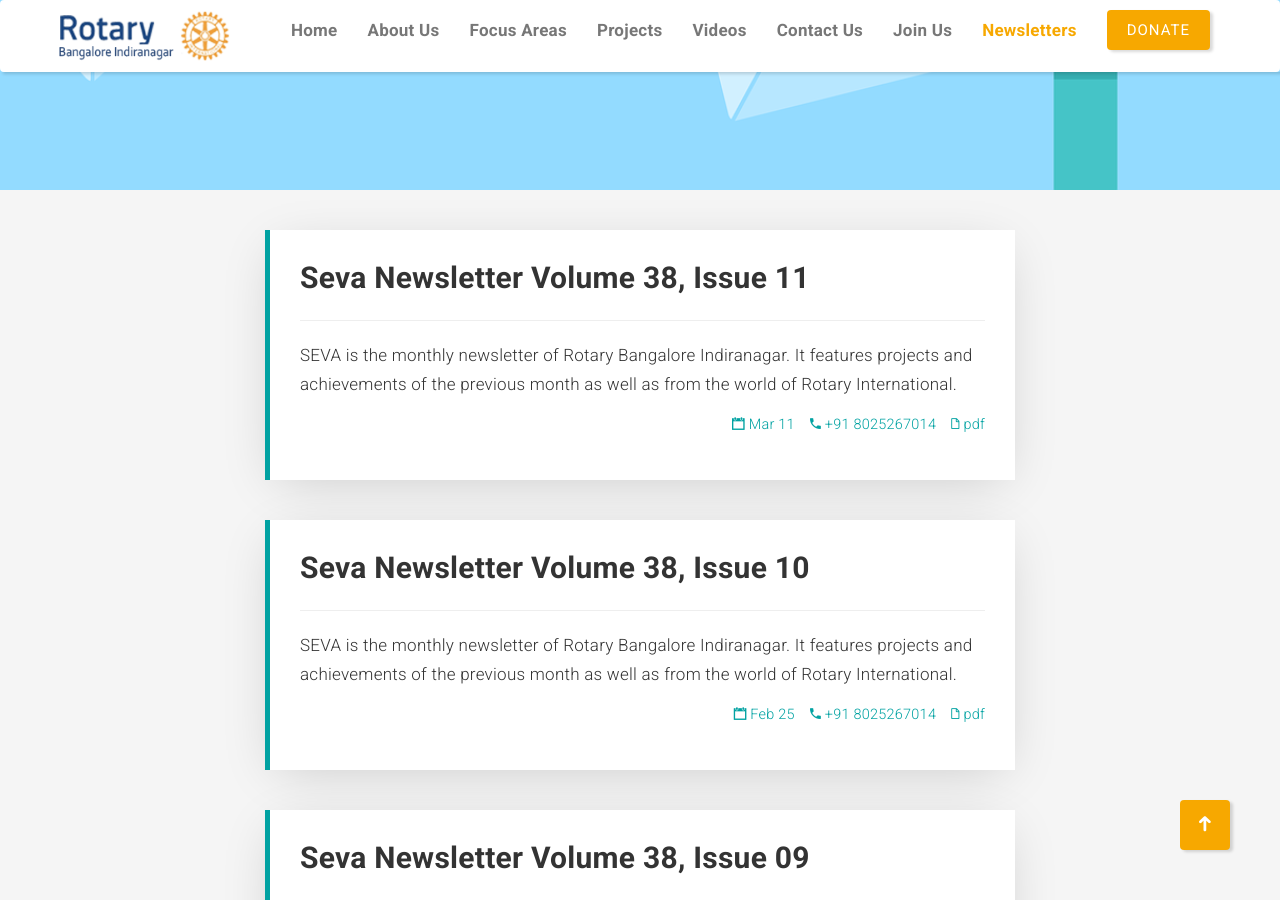
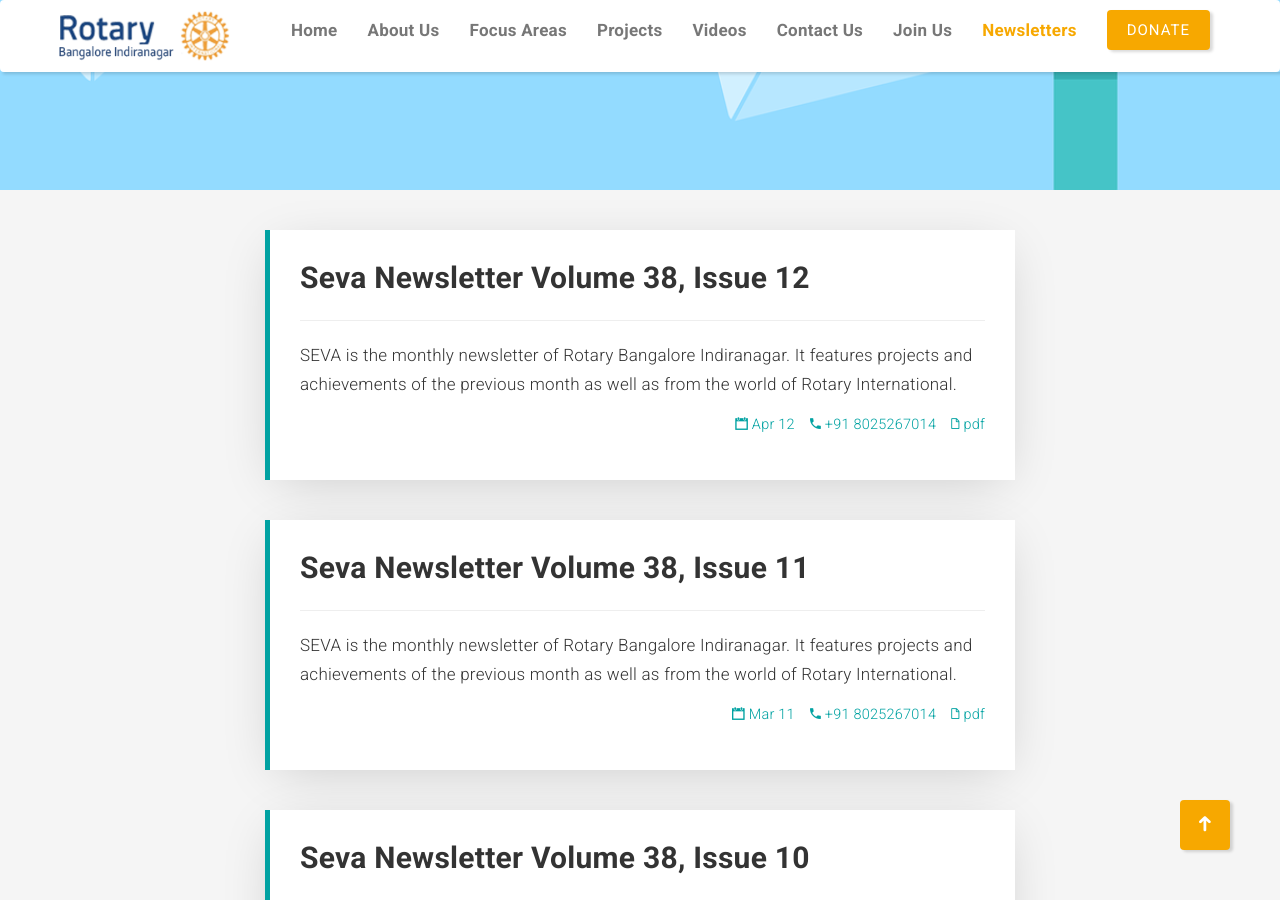
Before and after one commit to sharathdt/rtry, a Jekyll site: the page built from newsletters.html, in a window 1280 px wide and 900 px high, scrolled down 396 px. Built offline with Jekyll 4.4.1, drawn with Linux system fonts in a browser that asks for light colours; some web fonts are replaced.

Commit message:
New newsletter

```diff
--- a/_data/newsletters.yml
+++ b/_data/newsletters.yml
@@ -83,3 +83,10 @@
   contact: '+91 8025267014'
   id: mar-11
   pdf: Seva11201819.pdf
+
+- title: Seva Newsletter Volume 38, Issue 12
+  description: 'SEVA is the monthly newsletter of Rotary Bangalore Indiranagar. It features projects and achievements of the previous month as well as from the world of Rotary International.'
+  date: Apr 12
+  contact: '+91 8025267014'
+  id: apr-12
+  pdf: Seva12201819.pdf
```
Also changed, not shown: 1 other file.
